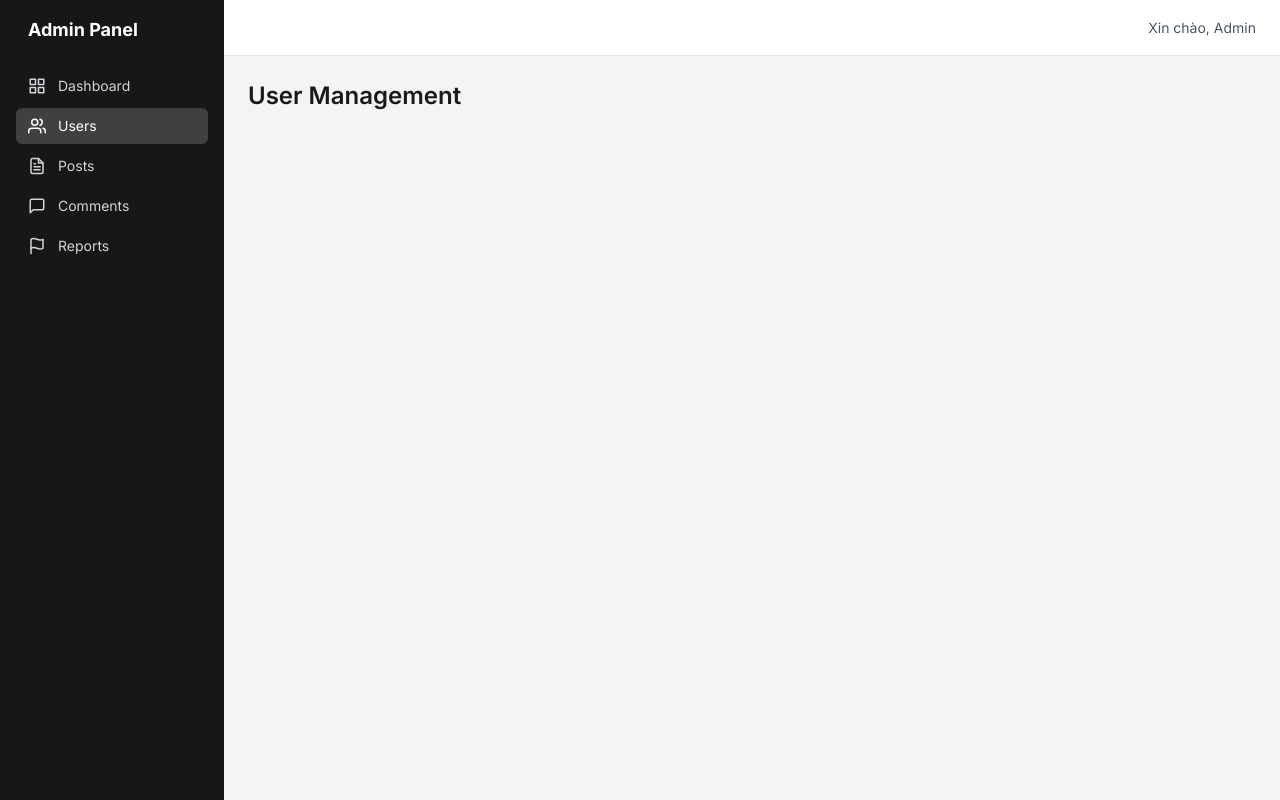
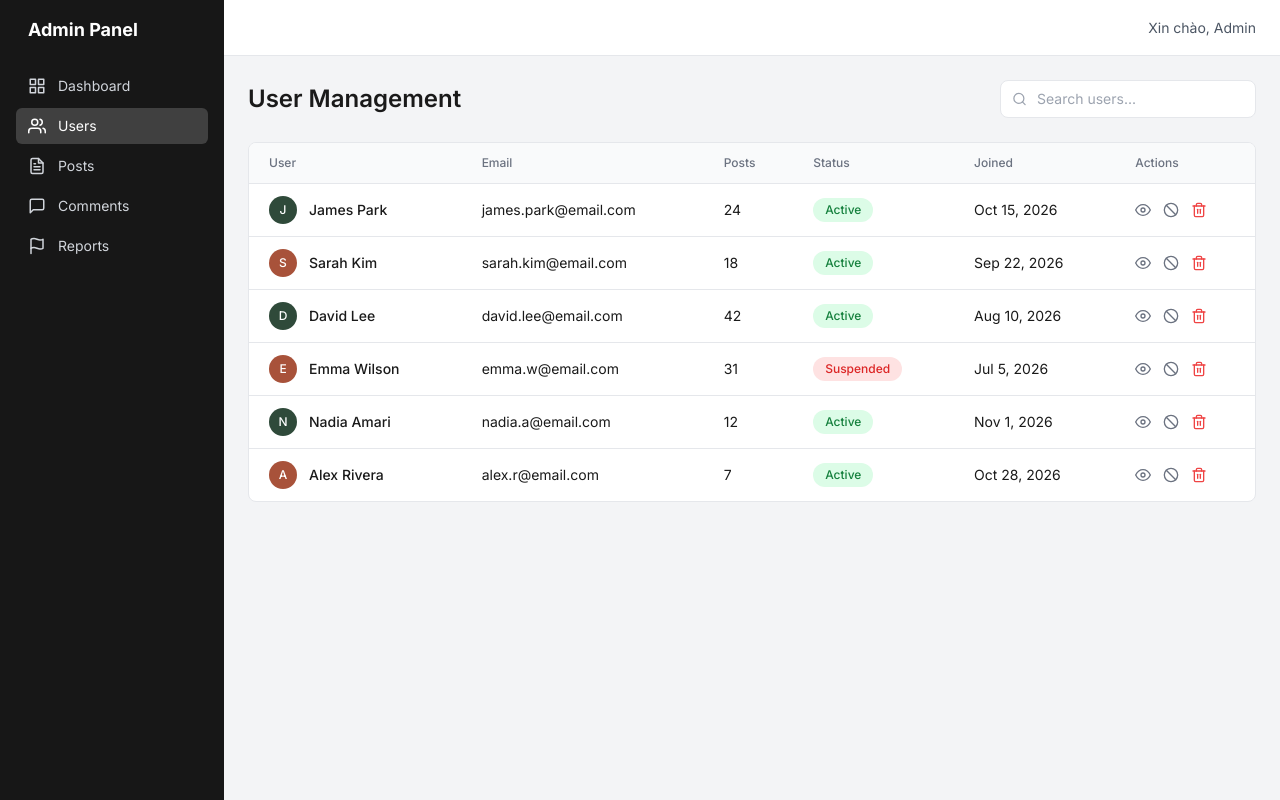
Before and after one commit to Hungichi/CookingBlog, a React (Vite) app in the folder frontend/: page /admin/users in a window 1280 px wide. Built offline with nearby package versions, Linux system fonts and the light colour scheme; no server answers; the HTML template or start-up script is replaced by a standard one.

Commit message:
feat: add user management page with shared table components

```diff
--- /dev/null
+++ b/frontend/src/components/admin/DataTable.jsx
@@ -0,0 +1,36 @@
+export default function DataTable({ columns, data, emptyMessage = "Không có dữ liệu" }) {
+  return (
+    <div className="overflow-x-auto rounded-lg border bg-white">
+      <table className="w-full text-left text-sm">
+        <thead className="border-b bg-gray-50 text-xs text-gray-500">
+          <tr>
+            {columns.map((c) => (
+              <th key={c.key} className="px-5 py-3 font-medium">
+                {c.label}
+              </th>
+            ))}
+          </tr>
+        </thead>
+        <tbody>
+          {data.length === 0 ? (
+            <tr>
+              <td colSpan={columns.length} className="px-5 py-10 text-center text-gray-400">
+                {emptyMessage}
+              </td>
+            </tr>
+          ) : (
+            data.map((row) => (
+              <tr key={row.id} className="border-b last:border-0 hover:bg-gray-50">
+                {columns.map((c) => (
+                  <td key={c.key} className="px-5 py-3">
+                    {c.render ? c.render(row) : row[c.key]}
+                  </td>
+                ))}
+              </tr>
+            ))
+          )}
+        </tbody>
+      </table>
+    </div>
+  );
+}
--- /dev/null
+++ b/frontend/src/components/admin/StatusBadge.jsx
@@ -0,0 +1,16 @@
+const styles = {
+  green: "bg-green-100 text-green-700",
+  yellow: "bg-yellow-100 text-yellow-700",
+  red: "bg-red-100 text-red-600",
+  gray: "bg-gray-100 text-gray-600",
+};
+
+export default function StatusBadge({ color = "gray", children }) {
+  return (
+    <span
+      className={`inline-block rounded-full px-3 py-1 text-xs font-medium ${styles[color]}`}
+    >
+      {children}
+    </span>
+  );
+}
--- a/frontend/src/pages/Admin/UserManagement/UserManagement.jsx
+++ b/frontend/src/pages/Admin/UserManagement/UserManagement.jsx
@@ -1,3 +1,99 @@
+import { useState } from "react";
+import { FiSearch, FiEye, FiSlash, FiTrash2 } from "react-icons/fi";
+import DataTable from "../../../components/admin/DataTable";
+import StatusBadge from "../../../components/admin/StatusBadge";
+import { mockUsers } from "./mockUsers";
+
+const avatarColors = ["bg-[#a8523a]", "bg-[#2f4a3a]"];
+
 export default function UserManagement() {
-  return <h1 className="text-2xl font-semibold">User Management</h1>;
+  const [users, setUsers] = useState(mockUsers);
+  const [keyword, setKeyword] = useState("");
+
+  const filtered = users.filter(
+    (u) =>
+      u.name.toLowerCase().includes(keyword.toLowerCase()) ||
+      u.email.toLowerCase().includes(keyword.toLowerCase())
+  );
+
+  const toggleStatus = (id) =>
+    setUsers((prev) =>
+      prev.map((u) =>
+        u.id === id
+          ? { ...u, status: u.status === "Active" ? "Suspended" : "Active" }
+          : u
+      )
+    );
+
+  const removeUser = (id) => {
+    if (window.confirm("Xóa người dùng này?")) {
+      setUsers((prev) => prev.filter((u) => u.id !== id));
+    }
+  };
+
+  const columns = [
+    {
+      key: "name",
+      label: "User",
+      render: (u) => (
+        <div className="flex items-center gap-3">
+          <div
+            className={`flex h-7 w-7 items-center justify-center rounded-full text-xs font-medium text-white ${
+              avatarColors[u.id % 2]
+            }`}
+          >
+            {u.name[0]}
+          </div>
+          <span className="font-medium">{u.name}</span>
+        </div>
+      ),
+    },
+    { key: "email", label: "Email" },
+    { key: "posts", label: "Posts" },
+    {
+      key: "status",
+      label: "Status",
+      render: (u) => (
+        <StatusBadge color={u.status === "Active" ? "green" : "red"}>
+          {u.status}
+        </StatusBadge>
+      ),
+    },
+    { key: "joined", label: "Joined" },
+    {
+      key: "actions",
+      label: "Actions",
+      render: (u) => (
+        <div className="flex items-center gap-3 text-gray-500">
+          <button title="Xem" className="hover:text-gray-900">
+            <FiEye size={16} />
+          </button>
+          <button title="Khóa / Mở khóa" onClick={() => toggleStatus(u.id)} className="hover:text-gray-900">
+            <FiSlash size={16} />
+          </button>
+          <button title="Xóa" onClick={() => removeUser(u.id)} className="text-red-500 hover:text-red-700">
+            <FiTrash2 size={16} />
+          </button>
+        </div>
+      ),
+    },
+  ];
+
+  return (
+    <div>
+      <div className="mb-6 flex items-center justify-between">
+        <h1 className="text-2xl font-semibold">User Management</h1>
+        <div className="relative w-64">
+          <FiSearch className="absolute left-3 top-1/2 -translate-y-1/2 text-gray-400" size={15} />
+          <input
+            value={keyword}
+            onChange={(e) => setKeyword(e.target.value)}
+            placeholder="Search users..."
+            className="w-full rounded-lg border bg-white py-2 pl-9 pr-3 text-sm outline-none focus:border-gray-400"
+          />
+        </div>
+      </div>
+      <DataTable columns={columns} data={filtered} emptyMessage="Không tìm thấy người dùng" />
+    </div>
+  );
 }
--- /dev/null
+++ b/frontend/src/pages/Admin/UserManagement/mockUsers.js
@@ -0,0 +1,8 @@
+export const mockUsers = [
+  { id: 1, name: "James Park", email: "james.park@email.com", posts: 24, status: "Active", joined: "Oct 15, 2026" },
+  { id: 2, name: "Sarah Kim", email: "sarah.kim@email.com", posts: 18, status: "Active", joined: "Sep 22, 2026" },
+  { id: 3, name: "David Lee", email: "david.lee@email.com", posts: 42, status: "Active", joined: "Aug 10, 2026" },
+  { id: 4, name: "Emma Wilson", email: "emma.w@email.com", posts: 31, status: "Suspended", joined: "Jul 5, 2026" },
+  { id: 5, name: "Nadia Amari", email: "nadia.a@email.com", posts: 12, status: "Active", joined: "Nov 1, 2026" },
+  { id: 6, name: "Alex Rivera", email: "alex.r@email.com", posts: 7, status: "Active", joined: "Oct 28, 2026" },
+];
```
